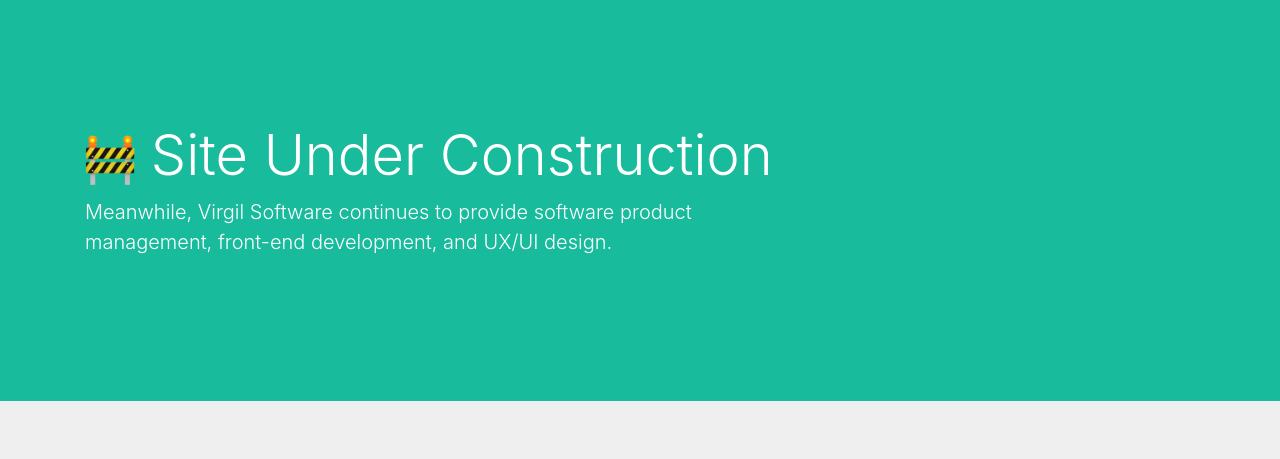
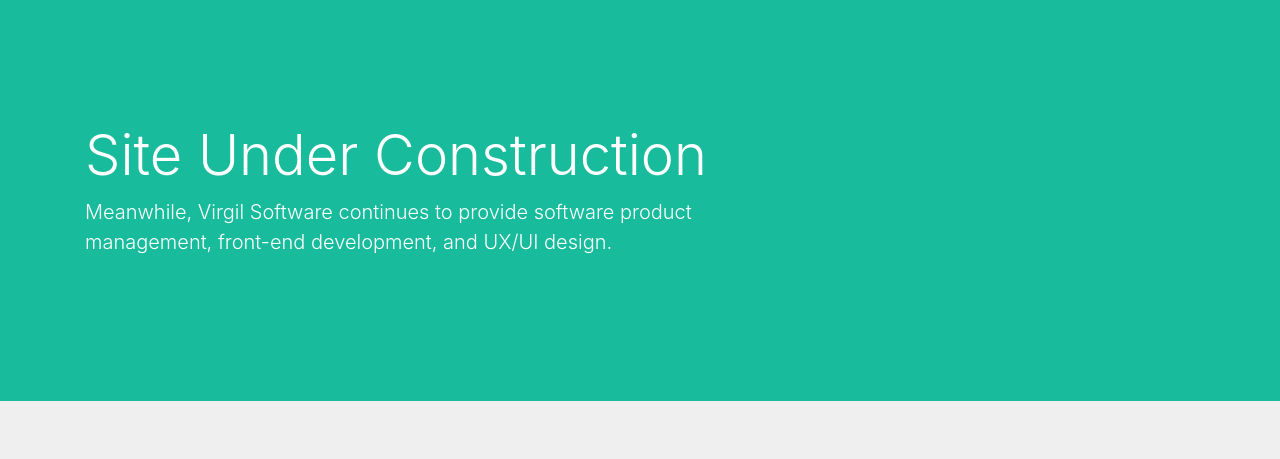
Before and after one commit to cknific/virgil-software, a Gatsby site: page / in a window 1280 px wide. Shown: the part 70-529 px from the top of the page. Built offline with nearby package versions, Linux system fonts and the light colour scheme; Gatsby itself is replaced by a stand-in of ours.

Commit message:
Remove construction image

```diff
--- a/src/components/Hero/index.js
+++ b/src/components/Hero/index.js
@@ -1,7 +1,6 @@
 import { Container } from 'reactstrap'
 import React from 'react'
 import styled from 'styled-components'
-import Image from './image'
 
 const Wrapper = styled.div`
   background-color: #18bc9c;
@@ -13,18 +12,10 @@
   max-width: 40rem;
 `
 
-const FlexContainer = styled.div`
-  align-items: center;
-  display: flex;
-`
-
 const Hero = () => (
   <Wrapper>
     <Container>
-      <FlexContainer>
-        <Image />
-        <h1 className="display-4">&nbsp;Site Under Construction</h1>
-      </FlexContainer>
+      <h1 className="display-4">Site Under Construction</h1>
       <StyledDiv>
         <p className="lead">Meanwhile, Virgil Software continues to provide software product management, front-end development, and UX/UI design.</p>
       </StyledDiv>
```
Also changed, not shown: src/images/construction.png (deleted).
